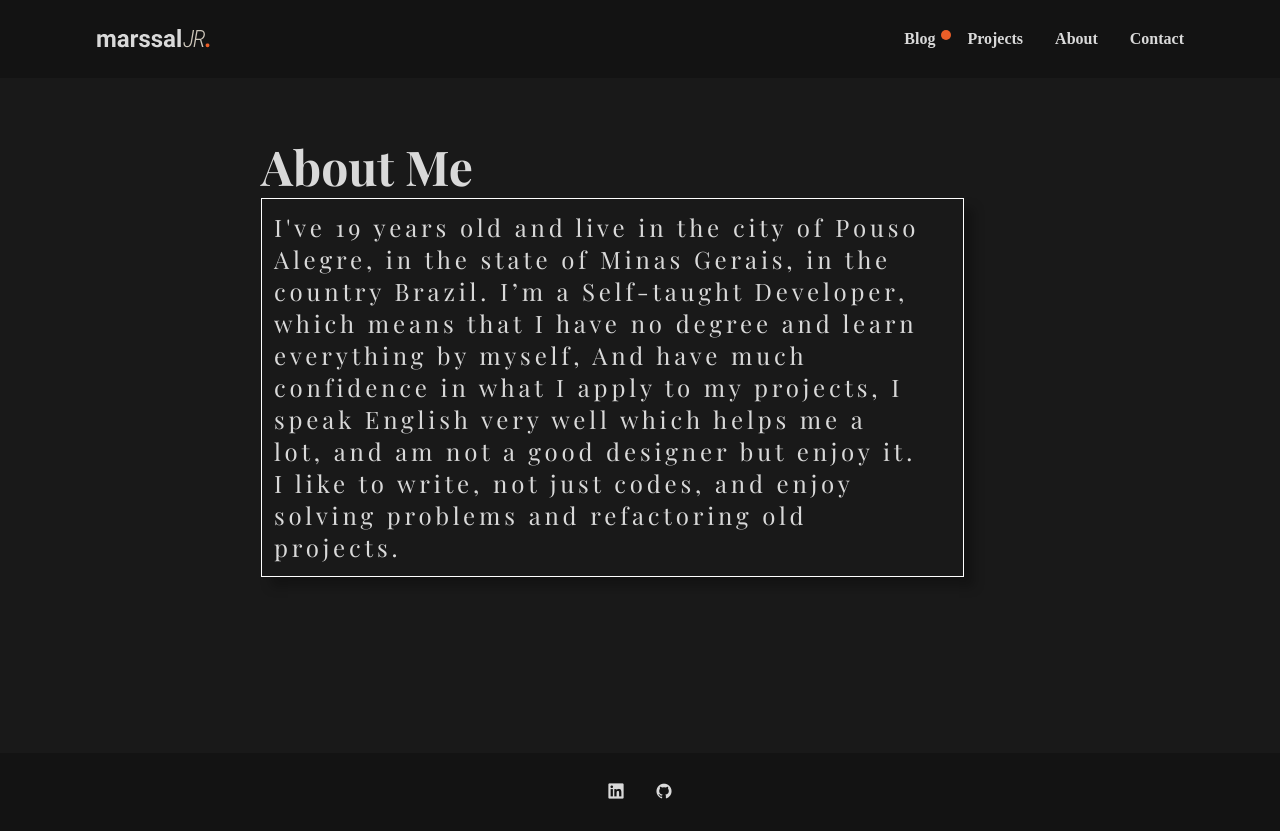
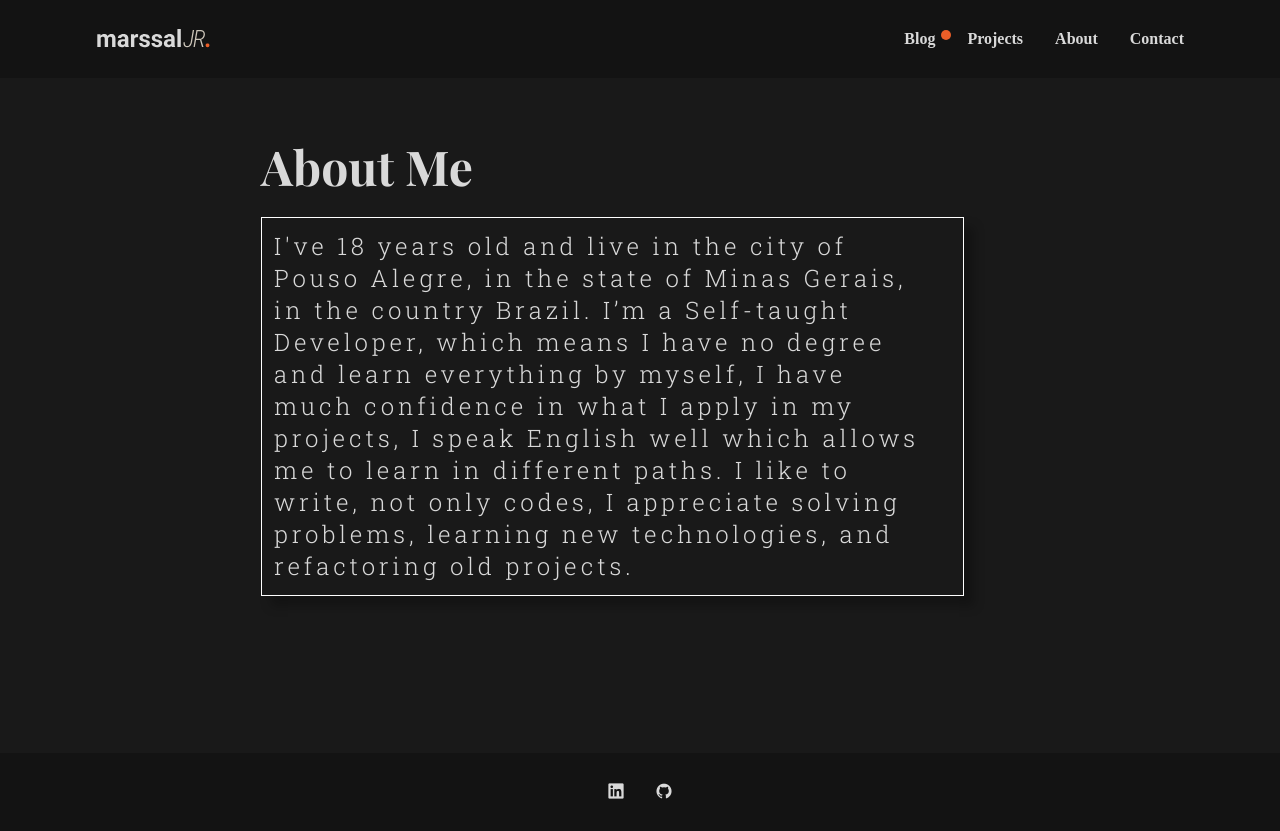
Before and after one commit to marssaljr/marssaljr, a Next.js app: page /about in a window 1280 px wide. Built offline with nearby package versions, Linux system fonts and the light colour scheme; a web font is replaced by a local one.

Commit message:
refactor: margin about page

```diff
--- a/pages/about.js
+++ b/pages/about.js
@@ -11,13 +11,14 @@ export default function About() {
         <h1>About Me</h1>
         <div className={styles.aboutText}>
           <p>
-            I've 19 years old and live in the city of Pouso Alegre, in the state
-            of Minas Gerais, in the country Brazil. I’m a Self-taught Developer,
-            which means that I have no degree and learn everything by myself,
-            And have much confidence in what I apply to my projects, I speak
-            English very well which helps me a lot, and am not a good designer
-            but enjoy it. I like to write, not just codes, and enjoy solving
-            problems and refactoring old projects.
+            I've {new Date().getFullYear() - 2003} years old and live in the
+            city of Pouso Alegre, in the state of Minas Gerais, in the country
+            Brazil. I’m a Self-taught Developer, which means I have no degree
+            and learn everything by myself, I have much confidence in what I
+            apply in my projects, I speak English well which allows me to learn
+            in different paths. I like to write, not only codes, I appreciate
+            solving problems, learning new technologies, and refactoring old
+            projects.
           </p>
         </div>
       </div>
--- a/styles/About.module.css
+++ b/styles/About.module.css
@@ -11,6 +11,7 @@
 }
 
 .aboutText {
+  margin-top: 1.2rem;
   width: 703px;
   height: 379px;
   background: #191919;
@@ -20,9 +21,10 @@
 }
 
 .aboutText p {
+  font-family: "Roboto Slab", serif;
   max-width: 675px;
   max-height: 345px;
-  font-weight: normal;
+  font-weight: 300;
   font-size: 24px;
   line-height: 32px;
   letter-spacing: 0.16em;
```
